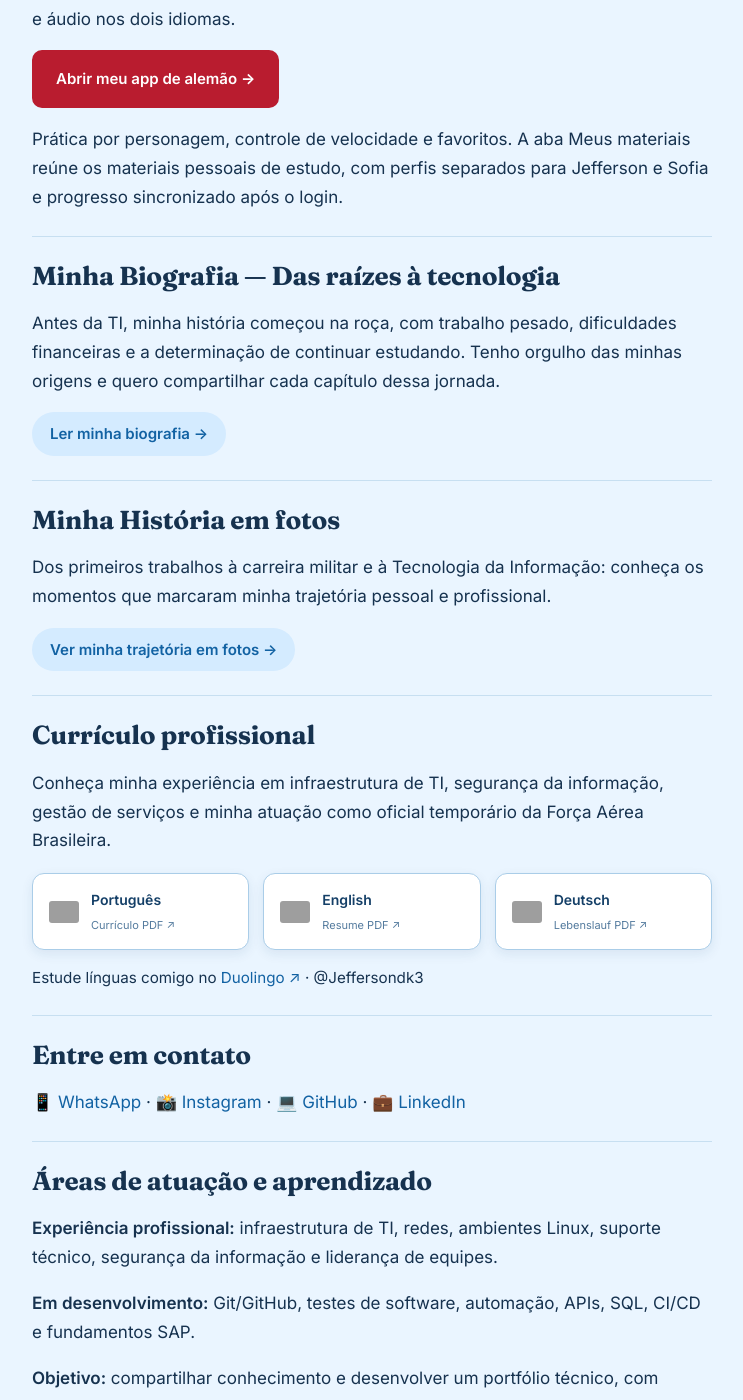
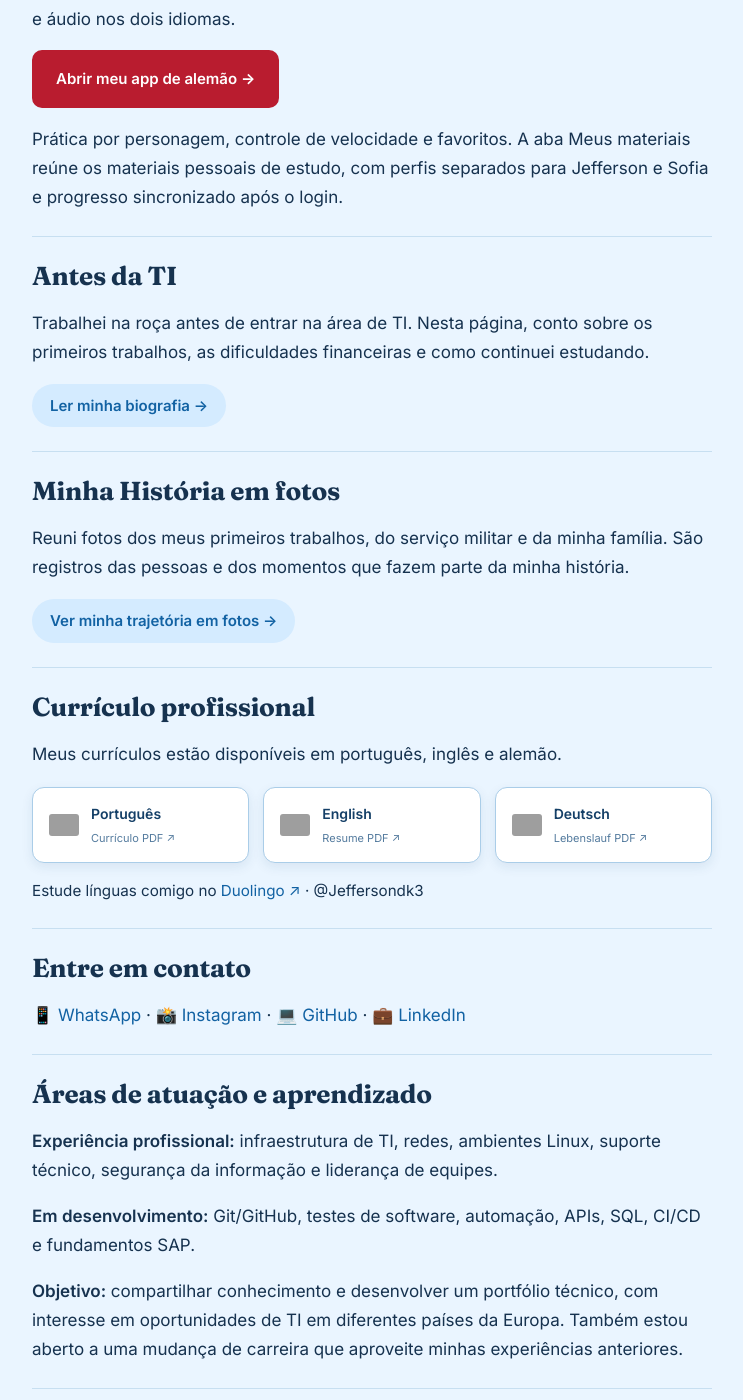
Before and after one commit to jeffersondk3/jeffersondk3.github.io, a Jekyll site: the page built from index.html, in a window 1280 px wide and 1400 px high, scrolled down 1057 px. Shown: the whole window, without its empty margins (268-1011 px from the left). Built offline with Jekyll 4.4.1, drawn with Linux system fonts in a browser that asks for light colours; some of the changed text lies outside the part shown; grey boxes are pictures that could not be loaded.

Commit message:
Simplifica textos pessoais e descrições de estudos

```diff
--- a/index.html
+++ b/index.html
@@ -24,20 +24,20 @@ layout: default
 </section>
 
 <section class="posts">
-  <h2 class="section-title">Minha Biografia — Das raízes à tecnologia</h2>
-  <p>Antes da TI, minha história começou na roça, com trabalho pesado, dificuldades financeiras e a determinação de continuar estudando. Tenho orgulho das minhas origens e quero compartilhar cada capítulo dessa jornada.</p>
+  <h2 class="section-title">Antes da TI</h2>
+  <p>Trabalhei na roça antes de entrar na área de TI. Nesta página, conto sobre os primeiros trabalhos, as dificuldades financeiras e como continuei estudando.</p>
   <p><a class="btn" href="{{ '/biografia/' | relative_url }}">Ler minha biografia →</a></p>
 </section>
 
 <section class="posts">
   <h2 class="section-title">Minha História em fotos</h2>
-  <p>Dos primeiros trabalhos à carreira militar e à Tecnologia da Informação: conheça os momentos que marcaram minha trajetória pessoal e profissional.</p>
+  <p>Reuni fotos dos meus primeiros trabalhos, do serviço militar e da minha família. São registros das pessoas e dos momentos que fazem parte da minha história.</p>
   <p><a class="btn" href="{{ '/minha-historia/' | relative_url }}">Ver minha trajetória em fotos →</a></p>
 </section>
 
 <section class="posts">
   <h2 class="section-title">Currículo profissional</h2>
-  <p>Conheça minha experiência em infraestrutura de TI, segurança da informação, gestão de serviços e minha atuação como oficial temporário da Força Aérea Brasileira.</p>
+  <p>Meus currículos estão disponíveis em português, inglês e alemão.</p>
   <div aria-label="Currículos disponíveis por idioma" style="display:flex;flex-wrap:wrap;align-items:stretch;gap:14px;margin:18px 0 10px;">
     <a href="{{ '/assets/curriculo/Jefferson_Curriculo_PT_Tabular.pdf' | relative_url }}" target="_blank" rel="noopener noreferrer" style="display:inline-flex;align-items:center;gap:12px;flex:1 1 165px;min-width:155px;max-width:225px;padding:14px 16px;border:1px solid #aacde8;border-radius:12px;background:#fff;color:#143f67;text-decoration:none;box-shadow:0 4px 12px rgba(18,68,110,.09);box-sizing:border-box;">
       <img src="https://flagcdn.com/w40/br.png" alt="Bandeira do Brasil" width="30" height="22" style="width:30px;height:22px;object-fit:cover;border-radius:3px;flex-shrink:0;">
@@ -71,7 +71,7 @@ layout: default
 </section>
 
 <section class="posts game-posts">
-  <h2 class="section-title">Publicações <span class="game-heading-icon" aria-hidden="true">🎮</span></h2>
+  <h2 class="section-title">Publicações</h2>
   {% if site.posts.size == 0 %}
     <p class="empty">Nenhuma publicação ainda. Em breve!</p>
   {% else %}
@@ -80,7 +80,7 @@ layout: default
       {% assign ano = post.date | date: "%Y" %}
       {% if ano != ano_atual %}
         {% unless forloop.first %}</ul>{% endunless %}
-        <h3 class="year game-year"><span aria-hidden="true">▸</span> {{ ano }} <span class="game-year-label">ARQUIVO DE MISSÕES</span></h3>
+        <h3 class="year game-year"><span aria-hidden="true">▸</span> {{ ano }} <span class="game-year-label">PUBLICAÇÕES DO ANO</span></h3>
         <ul class="post-list">
         {% assign ano_atual = ano %}
       {% endif %}
@@ -88,12 +88,12 @@ layout: default
         <a href="{{ post.url | relative_url }}" class="post-card game-post-card">
           <span class="game-post-symbol" aria-hidden="true">⌘<small>IT LAB</small></span>
           <span class="game-post-content">
-            <span class="game-post-top"><span class="game-post-status"><span class="game-online-dot"></span> MISSÃO DISPONÍVEL</span><time datetime="{{ post.date | date_to_xmlschema }}">{% include data-pt.html date=post.date %}</time></span>
+            <span class="game-post-top"><span class="game-post-status"><span class="game-online-dot"></span> ARTIGO</span><time datetime="{{ post.date | date_to_xmlschema }}">{% include data-pt.html date=post.date %}</time></span>
             <span class="post-title">{{ post.title }}</span>
             <span class="post-excerpt">{{ post.description | default: post.excerpt | strip_html | truncatewords: 28 }}</span>
             <span class="game-post-tags"><span>TI</span><span>INFRAESTRUTURA</span><span>SEGURANÇA</span><span>ESTUDOS</span></span>
           </span>
-          <span class="game-post-action" aria-hidden="true">EXPLORAR <span>➜</span></span>
+          <span class="game-post-action" aria-hidden="true">LER <span>➜</span></span>
         </a>
       </li>
       {% if forloop.last %}</ul>{% endif %}
```
